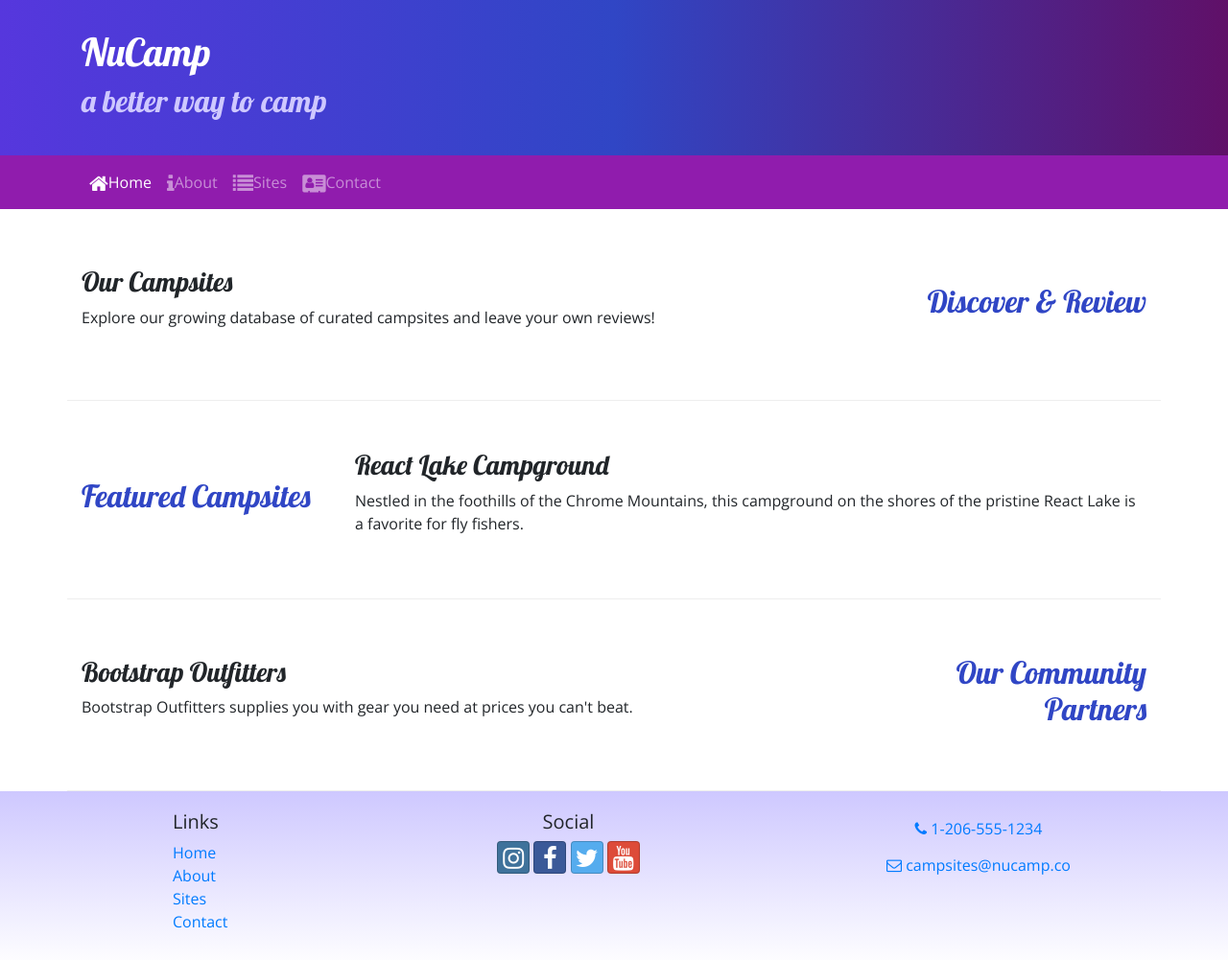
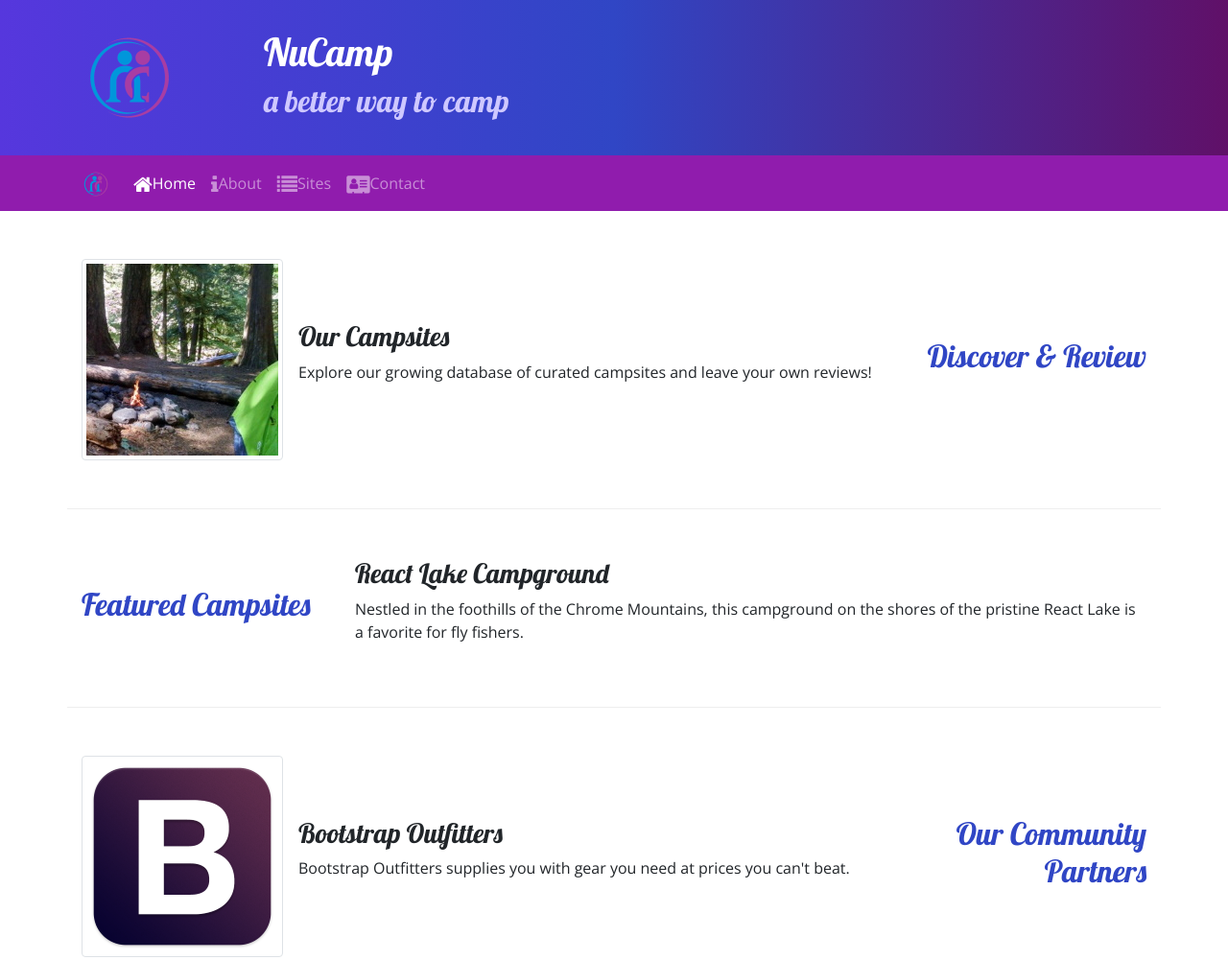
Before and after one commit to kkennedyy1/nucampsite, a website: page index.html in a window 1280 px wide. Shown: the top 1001 px of the page at 96% size. Drawn offline with nearby package versions, Linux system fonts and the light colour scheme.

Commit message:
Images and Media

```diff
--- a/index.html
+++ b/index.html
@@ -23,6 +23,9 @@
     <header class="jumbotron jumbotron-fluid">
         <div class="container">
             <div class="row">
+                <div class="col-4 col-sm-3 col-md-2 align-self-center">
+                   <img src="img/logo.png" class="img-fluid" />
+                </div>
                 <div class="col">
                     <h1>NuCamp</h1>
                     <h2>a better way to camp</h2>
@@ -33,7 +36,8 @@
 
     <nav class="navbar navbar-expand-sm navbar-dark sticky-top">
         <div class="container">
-            <button class="navbar-toggler ml-auto" type="button" data-toggle="collapse" data-target="#nucampNavBar">
+            <a class="navbar-brand" href="#"><img src="img/logo.png" height="30" width="30" /></a>
+            <button class="navbar-toggler" type="button" data-toggle="collapse" data-target="#nucampNavBar">
                 <span class="navbar-toggler-icon"></span>
             </button>
             <div class="collapse navbar-collapse" id="nucampNavBar">
@@ -53,8 +57,13 @@
                   <h2 class="text-sm-right">Discover & Review</h2>
             </div>
             <div class="col">
-                <h3>Our Campsites</h3>
-                <p class="d-none d-sm-block">Explore our growing database of curated campsites and leave your own reviews!</p>
+                <div class="media">
+                    <img class="d-flex mr-3 img-thumbnail" src="img/breadcrumb-trail-thumb.jpg" alt="Breadcrumb Trail thumbnail" />
+                    <div class="media-body align-self-center">
+                        <h3>Our Campsites</h3>
+                        <p class="d-none d-sm-block">Explore our growing database of curated campsites and leave your own reviews!</p>
+                    </div>
+                </div>
             </div>
         </div>
 
@@ -73,8 +82,13 @@
                 <h2 class="text-sm-right">Our Community Partners</h2>
             </div>
             <div class="col">
-                <h3>Bootstrap Outfitters</h3>
-                <p class="d-none d-sm-block">Bootstrap Outfitters supplies you with gear you need at prices you can't beat.</p>
+                <div class="media">
+                    <img class="d-flex mr-3 img-thumbnail" src="img/bootstrap-thumb.png" alt="Bootstrap Outfitters" />
+                    <div class="media-body align-self-center">
+                      <h3>Bootstrap Outfitters</h3>
+                      <p class="d-none d-sm-block">Bootstrap Outfitters supplies you with gear you need at prices you can't beat.</p>
+                    </div>
+                </div>
             </div>
         </div>
     </div>
```
Also changed, not shown: aboutus.html (+5 -1 lines), contactus.html (+41 -21 lines), img/bootstrap-thumb.png (added), img/breadcrumb-trail-thumb.jpg (added), img/breadcrumb-trail.jpg (added), img/chrome-river-thumb.jpg (added), img/chrome-river.jpg (added), img/logo.png (added), img/react-lake-thumb.jpg (added), img/react-lake.jpg (added), 1 other file.
